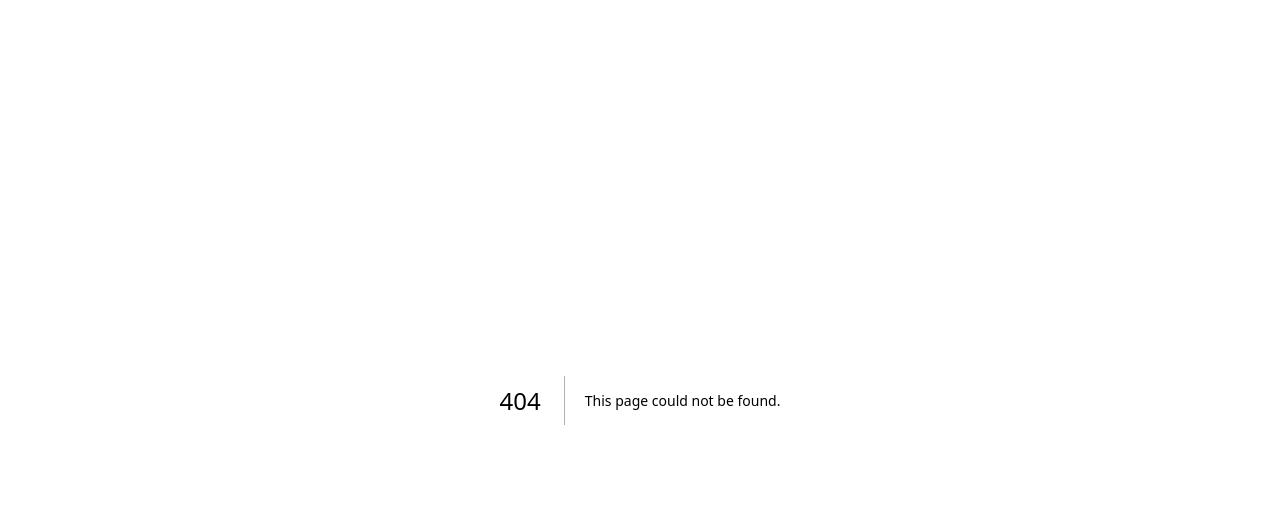
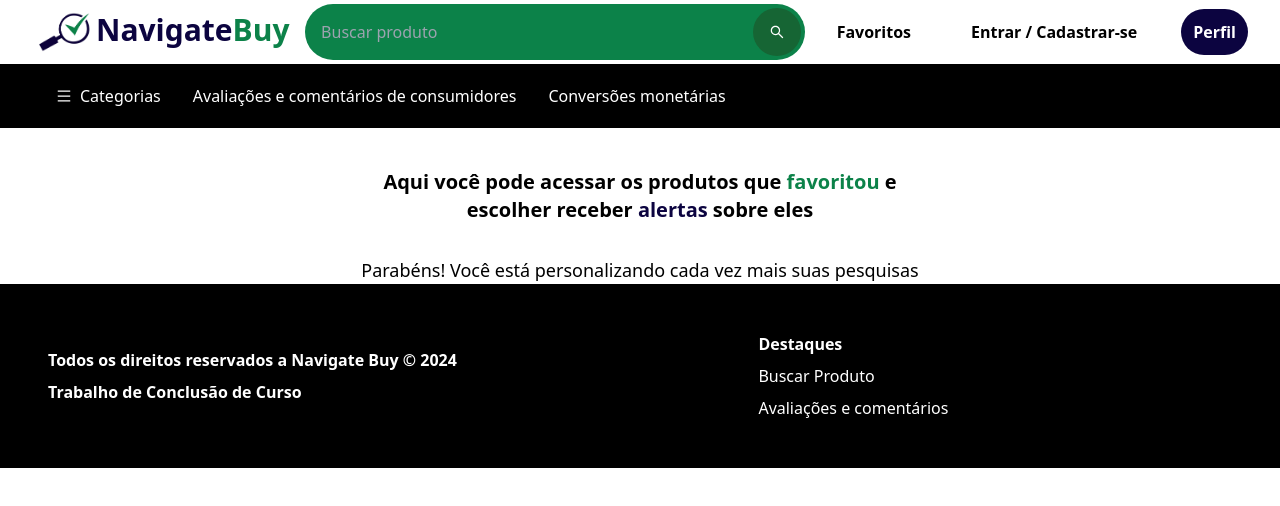
Before and after one commit to LuisaSantosSilva/NavigateBuyTCC, a Next.js app: page /favoritos in a window 1280 px wide. Before the commit this address had no page. Shown: the top 506 px of the page. Built offline with nearby package versions, Linux system fonts and the light colour scheme.

Commit message:
início da página de favoritos

```diff
--- /dev/null
+++ b/src/components/favoritedcard.tsx
@@ -0,0 +1,9 @@
+import React from 'react'
+
+const favoritedcard = () => {
+  return (
+    <div>favoritedcard</div>
+  )
+}
+
+export default favoritedcard
--- a/src/components/navbar.tsx
+++ b/src/components/navbar.tsx
@@ -84,35 +84,9 @@ const navbar = () => {
                 onClick={toggleNavbar}
               >
                 {isClick ? (
-                  <svg
-                    className="h-6 w-6"
-                    xmlns="http://www.w3.org/2000/svg"
-                    fill="none"
-                    viewBox="0 0 24 24"
-                    stroke="currentColor"
-                  >
-                    <path
-                      strokeLinecap="round"
-                      strokeLinejoin="round"
-                      strokeWidth={2}
-                      d="M6 18L18 6M6 6l12 12"
-                    />
-                  </svg>
+                  <AiOutlineMenu/>
                 ) : (
-                  <svg
-                    className="h-6 w-6"
-                    xmlns="http://www.w3.org/2000/svg"
-                    fill="none"
-                    viewBox="0 0 24 24"
-                    stroke="currentColor"
-                  >
-                    <path
-                      strokeLinecap="round"
-                      strokeLinejoin="round"
-                      strokeWidth={2}
-                      d="M4 6h16M4 12h16m-6 7"
-                    />
-                  </svg>
+                  <AiOutlineMenu/>
                 )}
               </button>
             </div>
--- /dev/null
+++ b/src/pages/favoritos.tsx
@@ -0,0 +1,28 @@
+import Navbar from "../components/navbar";
+import Footer from "../components/footer";
+import "../app/globals.css";
+import React from 'react'
+
+const favoritos = () => {
+  return (
+    <main>
+        <Navbar/>
+            <div className="text-center mt-10">
+                <div className="font-bold text-xl mb-8">
+                    <p>Aqui você pode acessar os produtos que
+                        <span className="text-navigategreen"> favoritou</span> e
+                    </p>
+                    <p> escolher receber
+                        <span className="text-navigateblue"> alertas</span> sobre eles
+                    </p>
+                </div>
+                <div className="text-lg">
+                    <p>Parabéns! Você está personalizando cada vez mais suas pesquisas</p>
+                </div>
+            </div>
+        <Footer/>
+    </main>
+  )
+}
+
+export default favoritos
```
